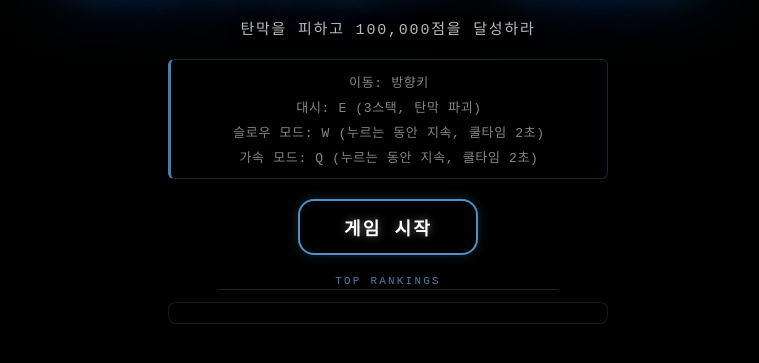
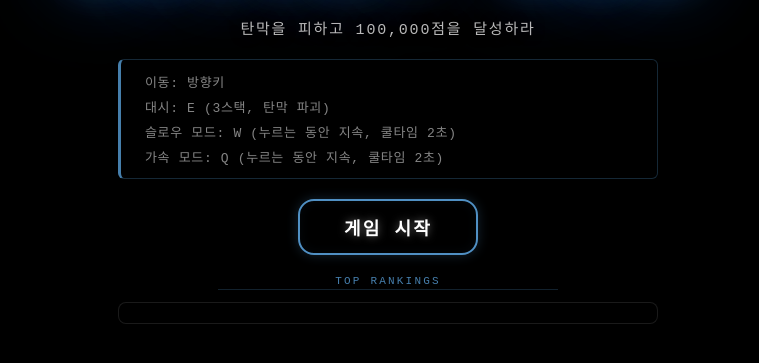
Before and after one commit to chodonghee-hub/BulletRun, a website built with Vite: page index.html in a window 1280 px wide. Shown: the part 285-648 px from the top of the page, without its empty margins (252-1011 px from the left). Built offline with nearby package versions, Linux system fonts and the light colour scheme; some packages are replaced by stand-ins of ours; no server answers; the database is empty; files whose address does not match are found by name.

Commit message:
fix: resize landing components

```diff
--- a/styles/ui.css
+++ b/styles/ui.css
@@ -322,9 +322,8 @@
 #screen-start-controls {
   display: flex;
   flex-direction: column;
-  align-items: center;
   width: 100%;
-  max-width: 440px;
+  max-width: 540px;
   gap: 6px;
   font-size: 13px;
   color: rgba(255,255,255,0.52);
@@ -420,7 +419,7 @@
   max-height: 360px;
   overflow-y: auto;
   width: 100%;
-  max-width: 440px;
+  max-width: 540px;
   background: rgba(0,0,0,0.50);
   border: 1px solid rgba(255,255,255,0.10);
   border-radius: 8px;
```
